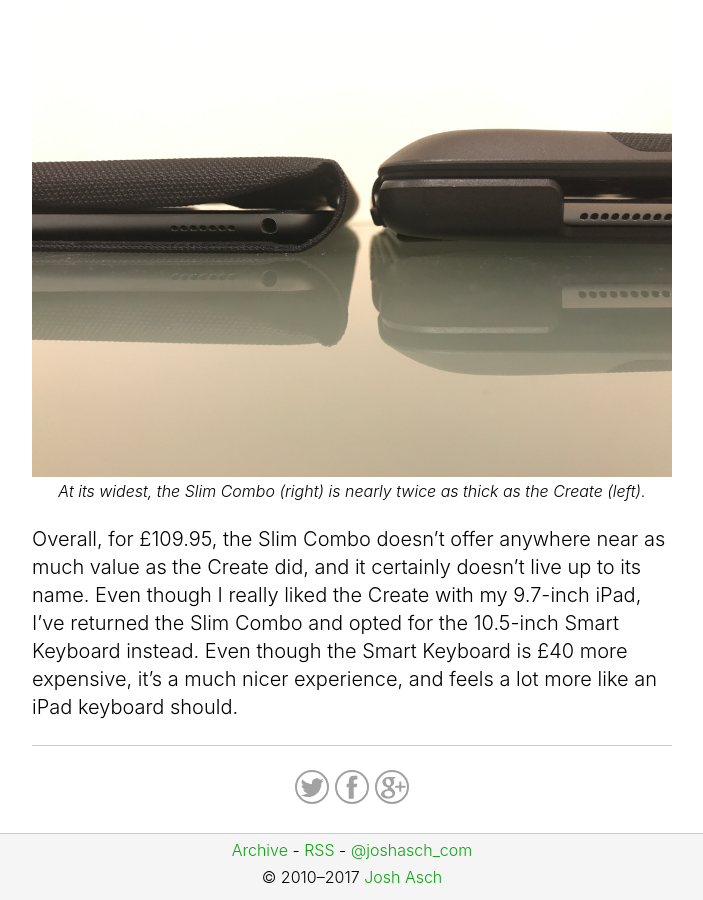
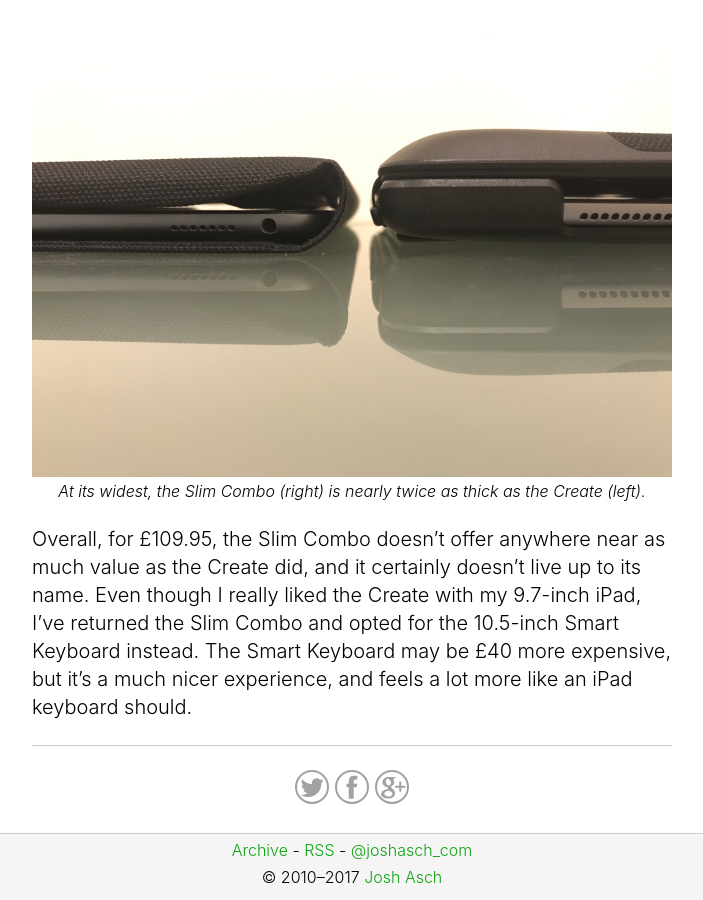
Before and after one commit to jobbogamer/jobbogamer.github.io, a Jekyll site: the page built from _posts/2017-06-20-logitech-slim-combo-review.md, in a window 1280 px wide and 900 px high, scrolled down 2816 px. Shown: the whole window, without its empty margins (288-991 px from the left). Built offline with Jekyll 4.4.1, drawn with Linux system fonts in a browser that asks for light colours; comment, search, counter and statistics services are not loaded.

Commit message:
Nicer wording at the end of the slim combo post

```diff
--- a/_posts/2017-06-20-logitech-slim-combo-review.md
+++ b/_posts/2017-06-20-logitech-slim-combo-review.md
@@ -24,7 +24,7 @@ Now let's talk about the other major flaw, the sheer size and bulk. For a produc
 
 {% include image.html url="/images/2017/06/20/slim-combo-thickness-comparison.jpg" description="At its widest, the Slim Combo (right) is nearly twice as thick as the Create (left)." %}
 
-Overall, for £109.95, the Slim Combo doesn't offer anywhere near as much value as the Create did, and it certainly doesn't live up to its name. Even though I really liked the Create with my 9.7-inch iPad, I've returned the Slim Combo and opted for the 10.5-inch Smart Keyboard instead. Even though the Smart Keyboard is £40 more expensive, it's a much nicer experience, and feels a lot more like an iPad keyboard should.
+Overall, for £109.95, the Slim Combo doesn't offer anywhere near as much value as the Create did, and it certainly doesn't live up to its name. Even though I really liked the Create with my 9.7-inch iPad, I've returned the Slim Combo and opted for the 10.5-inch Smart Keyboard instead. The Smart Keyboard may be £40 more expensive, but it's a much nicer experience, and feels a lot more like an iPad keyboard should.
 
 [productshot]: /images/2017/06/20/slim-combo-product-shot.jpg
 [thickness]: /images/2017/06/20/slim-combo-thickness-comparison.jpg
```
